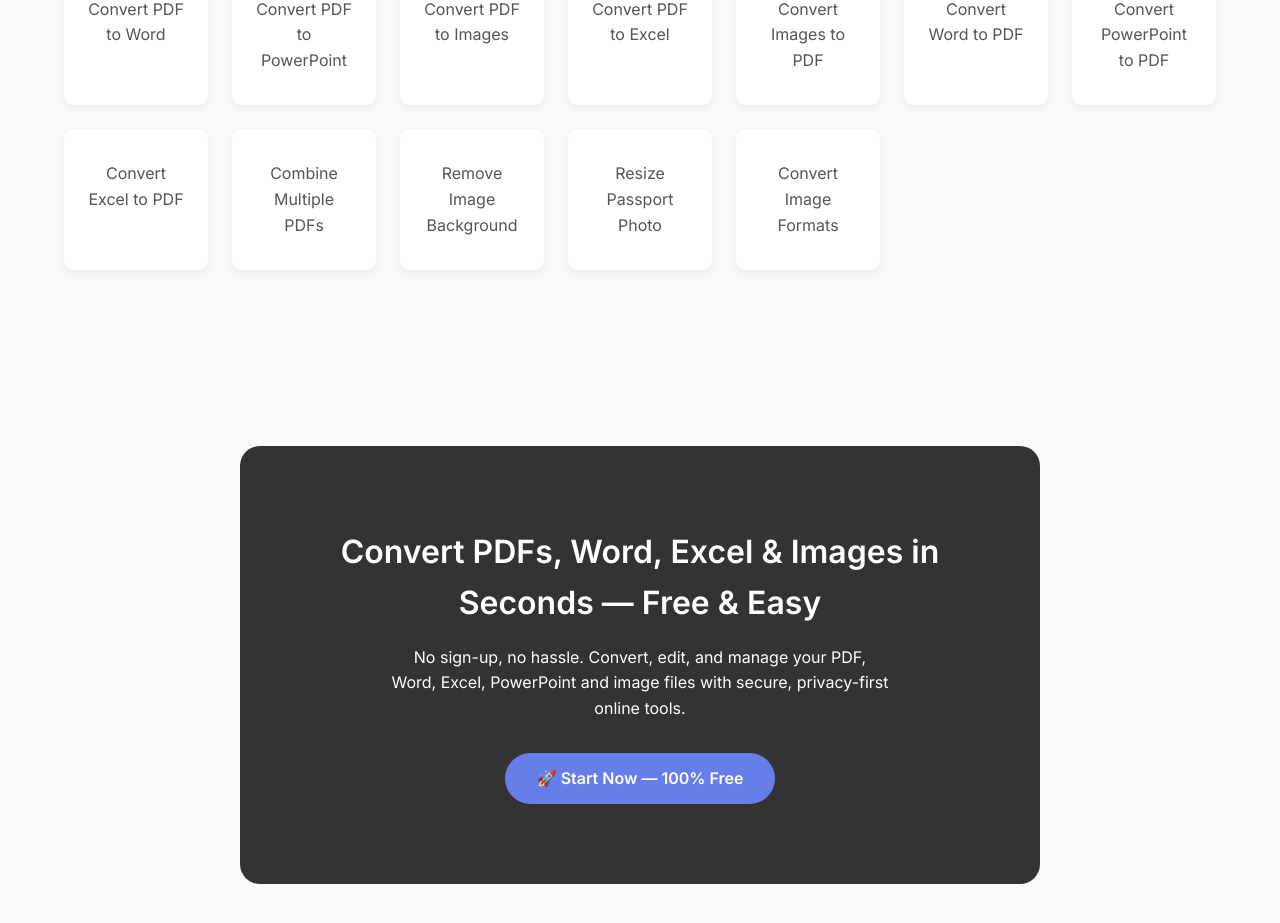
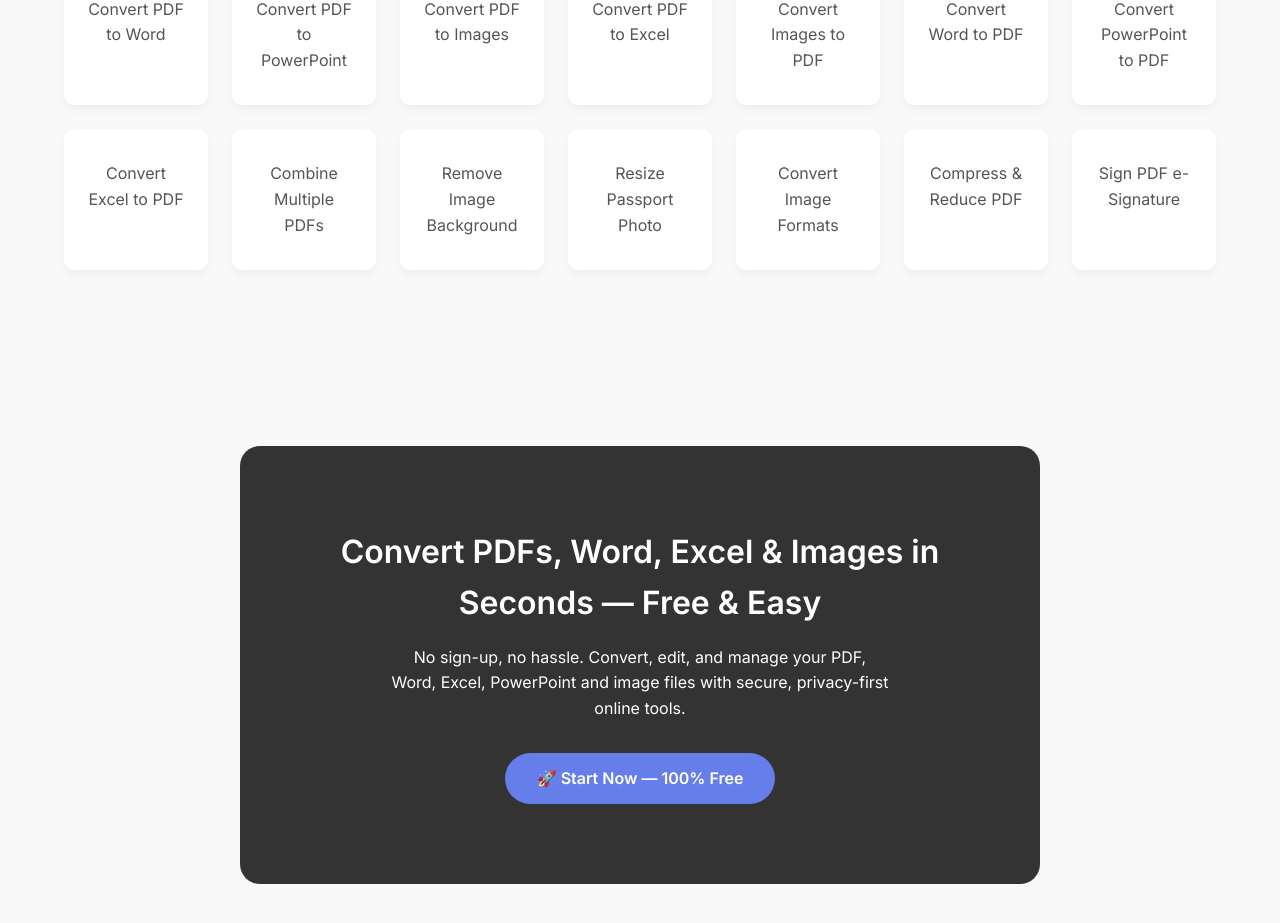
Before and after one commit to Leadmind-Developer/pdfimagetools-vercel, a Next.js app: page / in a window 1280 px wide. Shown: the part 780-1703 px from the top of the page. Built offline with nearby package versions, Linux system fonts and the light colour scheme; no server answers.

Commit message:
Update Features.jsx

```diff
--- a/src/components/Features.jsx
+++ b/src/components/Features.jsx
@@ -52,6 +52,12 @@ const Features = () => (
         <Link href="/image-converter" className="feature-card">
           Convert Image Formats
         </Link>
+        <Link href="/compress-pdf" className="feature-card">
+          Compress & Reduce PDF
+        </Link>
+        <Link href="/pdf-sign" className="feature-card">
+          Sign PDF e-Signature
+        </Link>
       </div>
     </div>
   </section>
```
